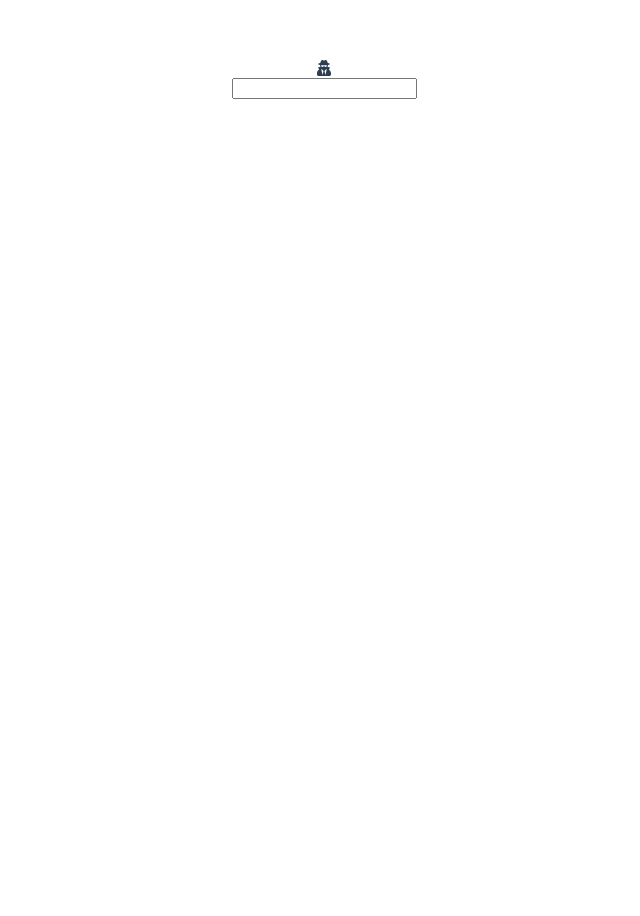
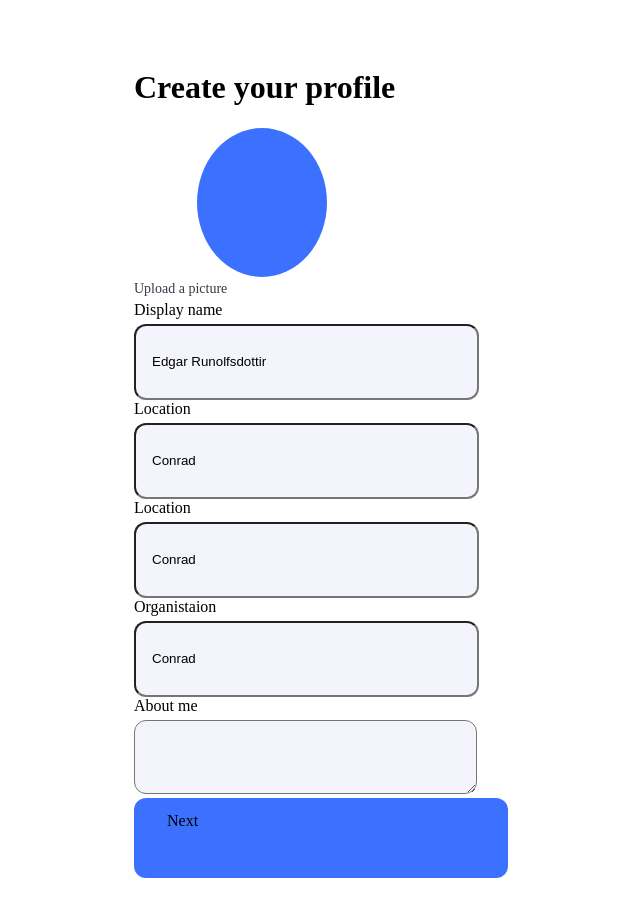
Before and after one commit to sherrycherry1995/mint-vernetzt, a Vue app: page / in a window 1280 px wide. Shown: the top 916 px of the page, without its empty margins (316-956 px from the left). Before the commit the page ends 800 px from the top, so only its background shows below. Built offline with nearby package versions, Linux system fonts and the light colour scheme.

Commit message:
added profil elements

```diff
--- a/src/App.vue
+++ b/src/App.vue
@@ -22,14 +22,10 @@ export default {
   }
 }
 </script>
-
 <style>
 #app {
-  font-family: Avenir, Helvetica, Arial, sans-serif;
-  -webkit-font-smoothing: antialiased;
-  -moz-osx-font-smoothing: grayscale;
-  text-align: center;
-  color: #2c3e50;
-  margin-top: 60px;
+  max-width: 380px;
+  margin: 0 auto;
+  padding: 40px;
 }
 </style>
--- a/src/components/Profil.vue
+++ b/src/components/Profil.vue
@@ -1,23 +1,102 @@
 <template>
   <div class="profil">
-    <font-awesome-icon icon="user-secret" />
-    <div class="profil-picture"></div>
-    <input type="text" v-model="name">
+    <!-- <font-awesome-icon icon="user-secret" /> -->
+    <h1>Create your profile</h1>
+    <div class="Rectangle"></div>
+    <span class="Upload-a-picture"> Upload a picture </span>
+    <div class="input">
+      <label for="name" class="Display-name">Display name</label>
+      <input
+        type="text"
+        class="single-input-field-style"
+        value="Edgar Runolfsdottir"
+      />
+    </div>
+    <div class="input">
+       <label for="location" class="Display-name">Location</label>
+      <input
+        type="location"
+        class="single-input-field-style"
+        value="Conrad"
+      />
+    </div>
+     <div class="input">
+       <label for="location" class="Display-name">Location</label>
+      <input
+        type="location"
+        class="single-input-field-style"
+        value="Conrad"
+      />
+    </div>
+     <div class="input">
+       <label for="organisation" class="Display-name">Organistaion</label>
+      <input
+        type="organisation"
+        class="single-input-field-style"
+        value="Conrad"
+      />
+    </div>
+     <div class="input">
+       <label for="about" class="Display-name">About me</label>
+      <textarea
+        type="about"
+        class="single-input-field-style"
+        value="Conrad"
+      />
+    </div>
+    <div class="button">Next</div>
   </div>
 </template>
 <script>
-
 export default {
   name: "Profil",
   data() {
     return {
-      name: '',
+      name: "",
     };
   },
-  methods: {
-
-  }
+  methods: {},
 };
 </script>
-<style lang="scss">
+<style lang="scss" scoped>
+.Rectangle {
+  width: 104px;
+  height: 104px;
+  margin: 0 63px;
+  padding: 24px 13px 20.9px;
+  border-radius: 50%;
+  background-color: #3b71fe;
+}
+
+.Upload-a-picture {
+  width: 230px;
+  height: 24px;
+  margin: 104px 0 0;
+  font-family: Poppins;
+  font-size: 14px;
+  font-weight: 500;
+  font-stretch: normal;
+  font-style: normal;
+  line-height: 1.71;
+  letter-spacing: normal;
+  text-align: center;
+  color: #353945;
+}
+
+.single-input-field-style {
+  width: 310px;
+  height: 48px;
+  margin: 5px 0 0;
+  padding: 12px 15px 12px 16px;
+  border-radius: 12px;
+  background-color: #f4f5fc;
+}
+
+.button {
+  width: 310px;
+  height: 48px;
+  padding: 14px 31.1px 18px 33px;
+  border-radius: 12px;
+  background-color: #3b71fe;
+}
 </style>
```
